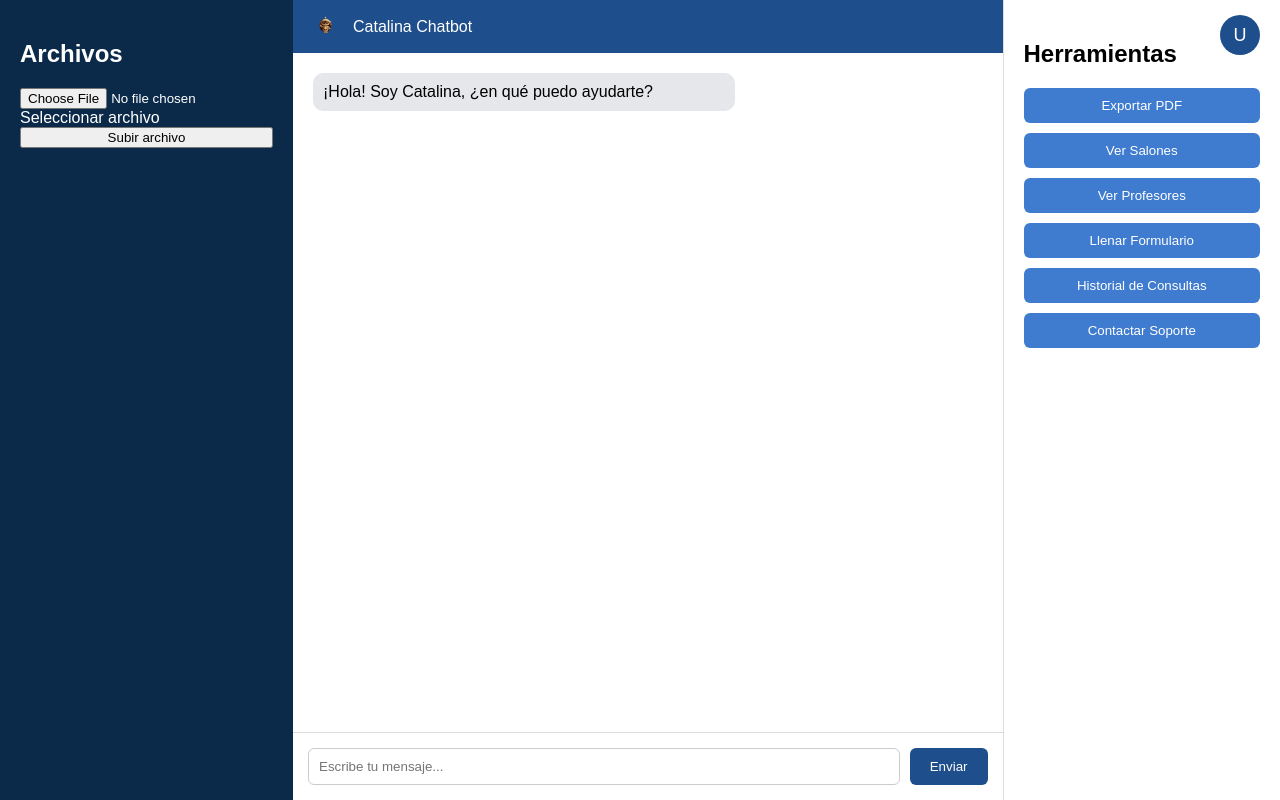
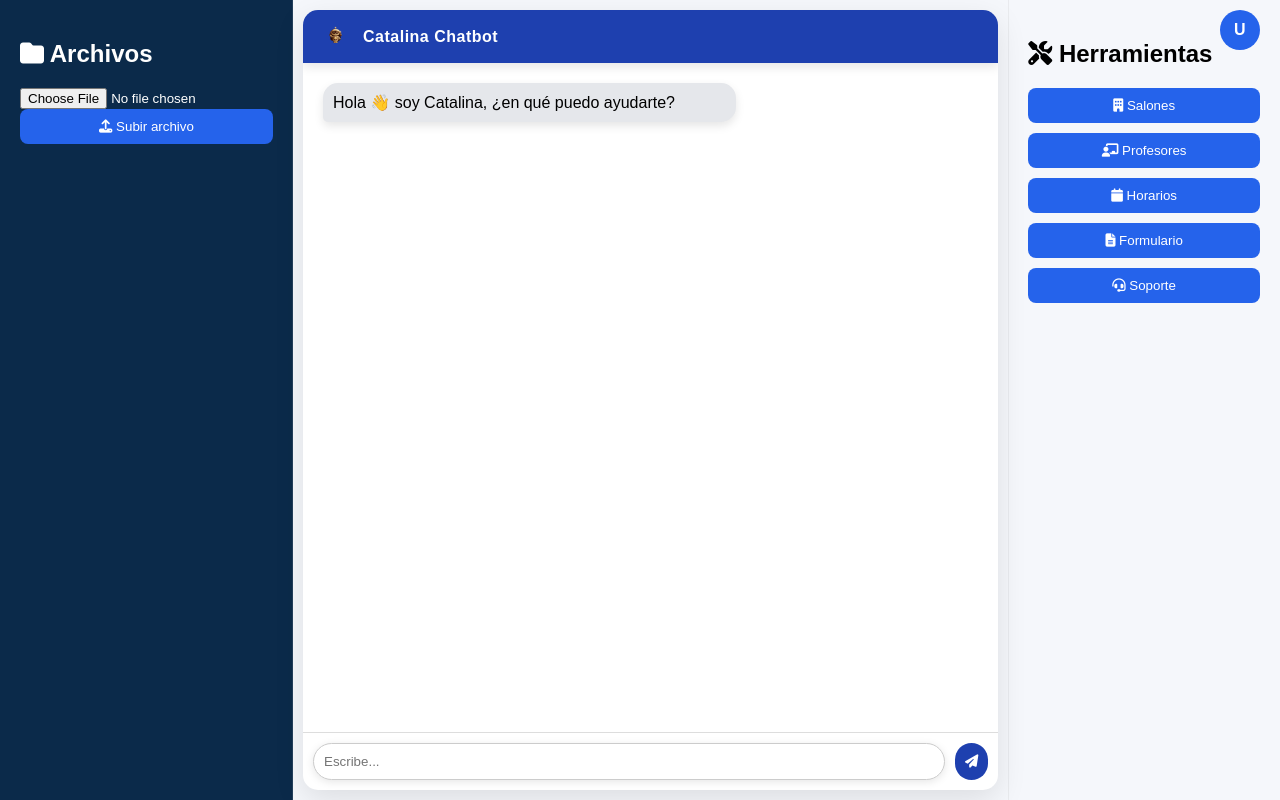
Before and after one commit to johanpard0/IngenieriaWeb-Proyecto, a FastAPI app: page /chat in a window 1280 px wide. Run offline with FastAPI, Linux system fonts and the light colour scheme.

Commit message:
actualizado ultimo

```diff
--- a/frontend/static/css/chat.css
+++ b/frontend/static/css/chat.css
@@ -10,34 +10,29 @@ display:flex;
 height:100vh;
 }
 
-/* LEFT PANEL */
+/* LEFT */
 .left-panel{
 width:20%;
 background:#0b2a4a;
 color:white;
 padding:20px;
-display:flex;
-flex-direction:column;
+box-shadow: inset -1px 0 0 rgba(255,255,255,0.1);
 }
 
 .upload{
 width:100%;
 padding:10px;
-background:#1e4e8c;
+background:#2563eb;
 border:none;
 color:white;
+border-radius:8px;
 cursor:pointer;
-margin-bottom:20px;
-border-radius:6px;
+transition:0.2s;
 }
 
-.files{
-list-style:none;
-padding:0;
-}
-
-.files li{
-margin-bottom:10px;
+.upload:hover{
+transform:translateY(-2px);
+box-shadow:0 5px 15px rgba(0,0,0,0.2);
 }
 
 /* CHAT */
@@ -46,23 +41,24 @@ width:60%;
 display:flex;
 flex-direction:column;
 background:white;
+margin:10px;
+border-radius:15px;
+overflow:hidden;
+box-shadow:0 10px 30px rgba(0,0,0,0.1);
 }
 
-/* HEADER */
 .chat-header{
-background:#1e4e8c;
+background:#1e40af;
 color:white;
 padding:15px;
 display:flex;
+justify-content:space-between;
 align-items:center;
-gap:10px;
+font-weight:bold;
+letter-spacing:0.5px;
+box-shadow:0 4px 10px rgba(0,0,0,0.1);
 }
 
-.chat-header img{
-width:35px;
-}
-
-/* MENSAJES */
 .chat-messages{
 flex:1;
 padding:20px;
@@ -74,83 +70,107 @@ gap:10px;
 
 /* MENSAJES */
 .user-message{
-background:#3f7ccf;
+background:#2563eb;
 color:white;
 padding:10px;
-border-radius:10px;
+border-radius:15px;
+border-bottom-right-radius:5px;
 align-self:flex-end;
 max-width:60%;
+box-shadow:0 4px 10px rgba(0,0,0,0.1);
+animation:fadeIn 0.3s ease;
 }
 
 .bot-message{
 background:#e5e7eb;
 padding:10px;
-border-radius:10px;
+border-radius:15px;
+border-bottom-left-radius:5px;
 max-width:60%;
+box-shadow:0 4px 10px rgba(0,0,0,0.1);
+animation:fadeIn 0.3s ease;
 }
 
 /* INPUT */
 .chat-input{
 display:flex;
-padding:15px;
+padding:10px;
 border-top:1px solid #ddd;
 }
 
 .chat-input input{
 flex:1;
 padding:10px;
+border-radius:20px;
 border:1px solid #ccc;
-border-radius:6px;
+box-shadow:0 2px 8px rgba(0,0,0,0.1);
+transition:0.2s;
+}
+
+.chat-input input:focus{
+outline:none;
+border:1px solid #2563eb;
+box-shadow:0 0 10px rgba(37,99,235,0.4);
 }
 
 .chat-input button{
 margin-left:10px;
-padding:10px 20px;
-background:#1e4e8c;
+padding:10px;
+background:#1e40af;
 color:white;
 border:none;
+border-radius:20px;
 cursor:pointer;
-border-radius:6px;
+transition:0.2s;
 }
 
-/* RIGHT PANEL */
+.chat-input button:hover{
+transform:translateY(-2px);
+box-shadow:0 5px 15px rgba(0,0,0,0.2);
+}
+
+/* RIGHT */
 .right-panel{
 width:20%;
-background:#ffffff;
 padding:20px;
-border-left:1px solid #ddd;
+box-shadow: inset 1px 0 0 rgba(0,0,0,0.05);
 }
 
 .right-panel button{
 width:100%;
+margin-bottom:10px;
 padding:10px;
-margin-bottom:10px;
-background:#3f7ccf;
+background:#2563eb;
+color:white;
 border:none;
-color:white;
+border-radius:8px;
 cursor:pointer;
-border-radius:6px;
+transition:0.2s;
 }
 
-/* PERFIL */
+.right-panel button:hover{
+transform:scale(1.05);
+box-shadow:0 5px 15px rgba(0,0,0,0.2);
+}
+
+/* PROFILE */
 .user-profile{
 position:absolute;
-top:15px;
+top:10px;
 right:20px;
-z-index:1000;
 }
 
 .avatar{
 width:40px;
 height:40px;
-background:#1e4e8c;
+background:#2563eb;
 color:white;
 display:flex;
 align-items:center;
 justify-content:center;
 border-radius:50%;
 cursor:pointer;
-font-size:18px;
+font-weight:bold;
 }
 
 .dropdown{
--- a/frontend/templates/chat.html
+++ b/frontend/templates/chat.html
@@ -1,132 +1,189 @@
 <!DOCTYPE html>
 <html lang="es">
-
 <head>
 <meta charset="UTF-8">
 <meta name="viewport" content="width=device-width, initial-scale=1.0">
 <title>Catalina Chat</title>
+
 <link rel="stylesheet" href="/static/css/chat.css">
+
+<!-- ICONOS PRO -->
+<link rel="stylesheet" href="https://cdnjs.cloudflare.com/ajax/libs/font-awesome/6.5.0/css/all.min.css">
+
 </head>
 
 <body>
 
 <div class="layout">
+
 <!-- LEFT PANEL -->
 <div class="left-panel">
-        <h2>Archivos</h2>
+<h2><i class="fas fa-folder"></i> Archivos</h2>
 <input type="file" id="fileInput">
-        <label for="fileInput" id="fileLabel">Seleccionar archivo</label>
-        <button onclick="uploadFile()">Subir archivo</button>
+<button class="upload" onclick="uploadFile()">
+    <i class="fas fa-upload"></i> Subir archivo
+</button>
 </div>
 
 <!-- CHAT -->
 <div class="chat-panel">
+
 <div class="chat-header">
-            <img src="/static/images/Logosimple.png" alt="Logo Catalina">
+
+<div style="display:flex; align-items:center; gap:10px;">
+<img src="/static/images/Logosimple.png" style="width:35px;">
 <span>Catalina Chatbot</span>
+</div>
 
-            <!-- Avatar de usuario en la parte superior derecha -->
-            <div class="user-profile" onclick="toggleDropdown()">
-                <div class="avatar">U</div> <!-- Avatar con inicial del usuario -->
+<div class="user-profile">
+<div class="avatar" id="avatarUser" onclick="toggleDropdown()">U</div>
+
 <div id="dropdown" class="dropdown">
-                    <p id="userName">Usuario: </p>
-                    <button onclick="logout()">Cerrar sesión</button>
-                </div>
+<p id="userName">Usuario</p>
+
+<button onclick="abrirPerfil()">
+<i class="fas fa-user"></i> Ver perfil
+</button>
+
+<button onclick="configuracion()">
+<i class="fas fa-cog"></i> Configuración
+</button>
+
+<button onclick="toggleDarkMode()">
+<i class="fas fa-moon"></i> Modo noche
+</button>
+
+<button onclick="verHistorial()">
+<i class="fas fa-clock"></i> Historial
+</button>
+
+<button onclick="logout()">
+<i class="fas fa-sign-out-alt"></i> Cerrar sesión
+</button>
 </div>
 </div>
 
+</div>
+
 <div class="chat-messages" id="chatMessages">
-            <div class="bot-message">
-                ¡Hola! Soy Catalina, ¿en qué puedo ayudarte?
-            </div>
+<div class="bot-message">Hola 👋 soy Catalina, ¿en qué puedo ayudarte?</div>
 </div>
 
 <div class="chat-input">
-            <input type="text" id="messageInput" placeholder="Escribe tu mensaje..." onkeypress="checkEnter(event)">
-            <button onclick="sendMessage()">Enviar</button>
+<input type="text" id="messageInput" placeholder="Escribe..." onkeypress="checkEnter(event)">
+<button onclick="sendMessage()">
+<i class="fas fa-paper-plane"></i>
+</button>
 </div>
+
 </div>
 
 <!-- RIGHT PANEL -->
 <div class="right-panel">
-        <h2>Herramientas</h2>
-        <button class="tool-btn" onclick="generarPDF()">Exportar PDF</button>
-        <button class="tool-btn" onclick="verSalones()">Ver Salones</button>
-        <button class="tool-btn" onclick="verProfesores()">Ver Profesores</button>
-        <button class="tool-btn" onclick="llenarFormulario()">Llenar Formulario</button>
-        <button class="tool-btn" onclick="verHistorial()">Historial de Consultas</button>
-        <button class="tool-btn" onclick="contactarSoporte()">Contactar Soporte</button>
+<h2><i class="fas fa-tools"></i> Herramientas</h2>
+
+<button onclick="quickMsg('salones')">
+<i class="fas fa-building"></i> Salones
+</button>
+
+<button onclick="quickMsg('profesores')">
+<i class="fas fa-chalkboard-teacher"></i> Profesores
+</button>
+
+<button onclick="quickMsg('horario')">
+<i class="fas fa-calendar"></i> Horarios
+</button>
+
+<button onclick="quickMsg('formulario')">
+<i class="fas fa-file-alt"></i> Formulario
+</button>
+
+<button onclick="contactarSoporte()">
+<i class="fas fa-headset"></i> Soporte
+</button>
+
 </div>
+
 </div>
 
 <script>
-// Función para manejar el logout (cerrar sesión)
-function logout() {
-    sessionStorage.removeItem('username');  // Eliminar el nombre de usuario de la sesión
-    window.location.href = '/';  // Redirigir al inicio de sesión
+
+// PERFIL
+function cargarUsuario(){
+    const user = sessionStorage.getItem('username');
+
+    if(user){
+        document.getElementById('userName').textContent = "👤 " + user;
+        document.getElementById('avatarUser').textContent = user.charAt(0).toUpperCase();
     }
 
-// Mostrar el nombre del usuario en la parte superior derecha
-function displayUserInfo() {
-    const userName = sessionStorage.getItem('username');
-    if (userName) {
-        document.getElementById('userName').textContent = `Usuario: ${userName}`;
+    if(localStorage.getItem("darkMode") === "true"){
+        document.body.classList.add("dark-mode");
     }
 }
 
-// Mostrar y ocultar el dropdown de usuario
-function toggleDropdown() {
-    const dropdown = document.getElementById('dropdown');
-    dropdown.style.display = dropdown.style.display === 'block' ? 'none' : 'block';
+function toggleDropdown(){
+    const d = document.getElementById('dropdown');
+    d.style.display = d.style.display === 'block' ? 'none' : 'block';
 }
 
-// Redirigir al soporte
-function contactarSoporte() {
-    window.open('https://portalweb.ucatolica.edu.co/administrativos/index.php/servicios/soporte-tecnico/administracion/tecnicos-de-soporte', '_blank');
+function abrirPerfil(){
+    const user = sessionStorage.getItem('username') || "Usuario";
+    alert("👤 Usuario: " + user);
 }
 
-// Subir archivo
-async function uploadFile() {
-    const fileInput = document.getElementById('fileInput');
-    const file = fileInput.files[0];
-
-    if (!file) {
-        alert("Por favor, selecciona un archivo.");
-        return;
+function configuracion(){
+    alert("⚙️ Configuración disponible pronto");
 }
 
-    const formData = new FormData();
-    formData.append('file', file);
+function verHistorial(){
+    quickMsg("historial");
+}
 
-    const response = await fetch('/uploadfile/', {
-        method: 'POST',
-        body: formData
+function logout(){
+    sessionStorage.removeItem('username');
+    window.location.href = '/';
+}
+
+// MODO NOCHE
+function toggleDarkMode(){
+    document.body.classList.toggle("dark-mode");
+
+    const isDark = document.body.classList.contains("dark-mode");
+    localStorage.setItem("darkMode", isDark);
+}
+
+// CLICK AFUERA
+window.addEventListener('click', function(e){
+    const profile = document.querySelector('.user-profile');
+    const dropdown = document.getElementById('dropdown');
+
+    if(!profile.contains(e.target)){
+        dropdown.style.display = 'none';
+    }
 });
 
-    const data = await response.json();
-    alert(`Archivo ${data.filename} subido exitosamente.`);
+// CHAT
+function checkEnter(e){
+    if(e.key === "Enter"){
+        sendMessage();
+    }
 }
 
-// Ver salones
-function verSalones() {
-    window.location.href = "/salones";
+function quickMsg(text){
+    document.getElementById("messageInput").value = text;
+    sendMessage();
 }
 
-// Ver profesores
-function verProfesores() {
-    window.location.href = "/profesores";
-}
+async function sendMessage(){
 
-// Enviar mensaje con Enter o clic en botón
-async function sendMessage() {
     const input = document.getElementById("messageInput");
-    const message = input.value;
+    const message = input.value.trim();
 
-    if (message.trim() === "") return;
+    if(message === "") return;
 
     const chat = document.getElementById("chatMessages");
 
-    // MENSAJE DEL USUARIO
     const userMsg = document.createElement("div");
     userMsg.className = "user-message";
     userMsg.textContent = message;
@@ -134,47 +191,63 @@ async function sendMessage() {
 
     input.value = "";
 
-    // Mostrar un indicador de carga mientras esperamos la respuesta
-    const loadingMessage = document.createElement("div");
-    loadingMessage.className = "bot-message";
-    loadingMessage.textContent = "Cargando...";
-    chat.appendChild(loadingMessage);
+    const loading = document.createElement("div");
+    loading.className = "bot-message";
+    loading.textContent = "Catalina está escribiendo...";
+    chat.appendChild(loading);
 
     chat.scrollTop = chat.scrollHeight;
 
-    // LLAMADA AL BACKEND
-    const response = await fetch("/chat/send", {
+    try{
+        const res = await fetch("/chat/send", {
             method: "POST",
-        headers: { "Content-Type": "application/json" },
-        body: JSON.stringify({ message: message })
+            headers: {"Content-Type": "application/json"},
+            body: JSON.stringify({message})
         });
 
-    const data = await response.json();
+        const data = await res.json();
+        loading.remove();
 
-    // Eliminar el mensaje de "Cargando..."
-    loadingMessage.remove();
-
-    // RESPUESTA DEL BOT
         const botMsg = document.createElement("div");
         botMsg.className = "bot-message";
         botMsg.textContent = data.respuesta;
 
         chat.appendChild(botMsg);
 
+    }catch(e){
+        loading.textContent = "Error conectando con el servidor";
+    }
+
     chat.scrollTop = chat.scrollHeight;
 }
 
-// Permitir que el mensaje se envíe con Enter
-function checkEnter(event) {
-    if (event.key === "Enter") {
-        sendMessage();
-    }
+// OTROS
+function contactarSoporte(){
+    window.open("https://portalweb.ucatolica.edu.co/administrativos/index.php/servicios/soporte-tecnico/administracion/tecnicos-de-soporte","_blank");
 }
 
-// Ejecutar al cargar la página
-document.addEventListener('DOMContentLoaded', (event) => {
-    displayUserInfo(); // Mostrar el nombre del usuario si está logueado
+async function uploadFile(){
+    const file = document.getElementById('fileInput').files[0];
+
+    if(!file){
+        alert("Selecciona archivo");
+        return;
+    }
+
+    const form = new FormData();
+    form.append("file", file);
+
+    await fetch('/uploadfile/',{
+        method:"POST",
+        body:form
     });
+
+    alert("Archivo subido");
+}
+
+// INIT
+document.addEventListener('DOMContentLoaded', cargarUsuario);
+
 </script>
 
 </body>
--- a/main.py
+++ b/main.py
@@ -29,23 +29,23 @@ responses = {
     ],
     "horarios": [
         "Los horarios de los salones están disponibles en el portal de la universidad.",
-        "Puedes revisar los horarios de los salones en la plataforma de la universidad.",
-        "Los horarios de clases se publican en el portal de la universidad."
+        "Puedes revisar los horarios en la plataforma académica.",
+        "Los horarios de clases se publican en el portal institucional."
     ],
     "salones": [
-        "Los salones se encuentran en varios edificios de la universidad. ¿Te gustaría saber más sobre alguno?",
-        "Puedes ver los detalles de los salones en el portal web de la universidad.",
-        "¿Te gustaría saber sobre los salones disponibles?"
+        "Los salones están distribuidos por bloques. ¿Cuál necesitas?",
+        "Puedes consultar los salones por bloque y piso.",
+        "¿Qué salón deseas ubicar?"
     ],
     "profesores": [
-        "Los profesores están disponibles a través del portal. ¿Quieres saber sobre alguno en particular?",
-        "Puedes consultar la información de los profesores en el portal de la universidad.",
-        "¿Hay algún profesor sobre el que quieras saber más?"
+        "Puedes consultar los profesores por materia.",
+        "¿Sobre qué profesor necesitas información?",
+        "Dime la materia y te indico el docente."
     ]
 }
 
 # =========================
-# RUTAS HTML (VERSIÓN SEGURA)
+# RUTAS HTML
 # =========================
 
 @app.get("/", response_class=HTMLResponse)
@@ -140,20 +140,55 @@ def obtener_documento_por_id(id: int):
 class ChatMessage(BaseModel):
     message: str
 
+
 @app.post("/chat/send")
 async def chatbot_response(chat_message: ChatMessage):
-    user_message = chat_message.message.lower()  # Convertir a minúsculas para comparar sin distinción de mayúsculas
+    user_message = chat_message.message.lower()
 
-    # Responder en función de las palabras clave en el mensaje
+    # SALUDOS
     if "hola" in user_message or "buenos días" in user_message or "hey" in user_message:
         response = random.choice(responses["saludos"])
-    elif "horario" in user_message or "clases" in user_message:
+
+    # SALONES
+    elif "salon" in user_message or "salón" in user_message:
+        if "a101" in user_message:
+            response = "El salón A101 está en el bloque A, primer piso."
+        elif "b202" in user_message:
+            response = "El salón B202 está en el bloque B, segundo piso."
+        else:
+            response = random.choice(responses["salones"])
+
+    # PROFESORES
+    elif "profesor" in user_message or "quien dicta" in user_message:
+        if "bases de datos" in user_message:
+            response = "Bases de Datos la dicta el profesor Carlos Pérez en el salón A101."
+        elif "redes" in user_message:
+            response = "Redes la dicta la profesora Ana Gómez en el salón B202."
+        else:
+            response = random.choice(responses["profesores"])
+
+    # HORARIOS
+    elif "horario" in user_message:
         response = random.choice(responses["horarios"])
-    elif "salon" in user_message:
-        response = random.choice(responses["salones"])
-    elif "profesor" in user_message:
-        response = random.choice(responses["profesores"])
+
+    # PERFIL
+    elif "perfil" in user_message:
+        response = "Perfil de usuario: Usuario activo. Puedes ver opciones en el menú."
+
+    # CONFIGURACION
+    elif "configuracion" in user_message or "configuración" in user_message:
+        response = "Configuración: puedes cambiar contraseña, idioma y más opciones próximamente."
+
+    # HISTORIAL
+    elif "historial" in user_message:
+        response = "Historial disponible próximamente."
+
+    # FORMULARIOS
+    elif "formulario" in user_message:
+        response = "Usa el botón de formulario para hacer solicitudes."
+
+    # DEFAULT
     else:
-        response = "Lo siento, no entendí tu mensaje. ¿En qué más puedo ayudarte?"
+        response = "No entendí tu mensaje. Intenta con: ¿Dónde queda el salón A101?"
 
     return {"respuesta": response}
```
Also changed, not shown: other parts of frontend/static/css/chat.css (+51 -13 lines). Lines whose indentation alone changed are shown as unchanged.
